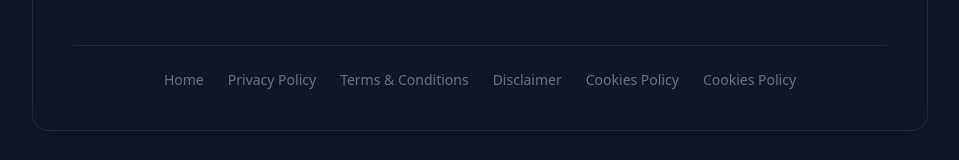
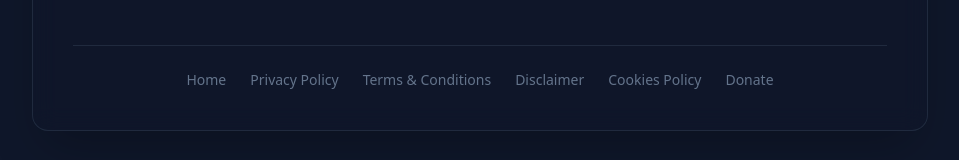
Before and after one commit to kdippan/ZeroKey, a website: page about.html in a window 1280 px wide. Shown: the part 1833-1993 px from the top of the page, without its empty margins (160-1119 px from the left). Drawn offline with nearby package versions, Linux system fonts and the light colour scheme.

Commit message:
Change 'Cookies Policy' link text to 'Donate'

```diff
--- a/about.html
+++ b/about.html
@@ -168,7 +168,7 @@
                 <a href="/terms" class="hover:text-blue-400 transition-colors">Terms & Conditions</a>
              <a href="/disclaimer" class="hover:text-blue-400 transition-colors">Disclaimer</a>
                 <a href="/cookie-policy" class="hover:text-blue-400 transition-colors">Cookies Policy</a>
-                <a href="/donate" class="hover:text-blue-400 transition-colors">Cookies Policy</a>
+                <a href="/donate" class="hover:text-blue-400 transition-colors">Donate</a>
 
             </div>
 
```
